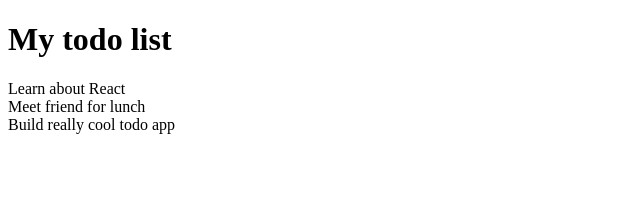
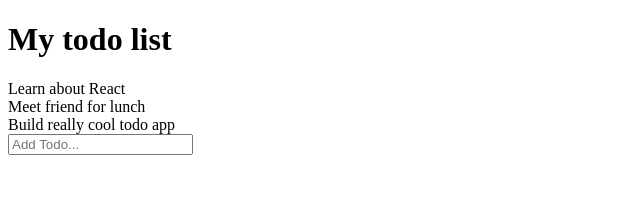
Before and after one commit to supremeoverlord-ofdoom/todo-list, a React (Vite) app: page / in a window 1280 px wide. Shown: the top 205 px of the page, without its empty margins (0-640 px from the left). Built offline with nearby package versions, Linux system fonts and the light colour scheme.

Commit message:
add the ability to create new todo items
step 6

```diff
--- a/src/App.jsx
+++ b/src/App.jsx
@@ -1,5 +1,6 @@
 import React, { useState } from "react";
 import TodoItem from "./components/TodoItem";
+import TodoForm from "./components/TodoForm";
 
 function App() {
   const [todos, setTodos] = useState([
@@ -11,11 +12,14 @@ function App() {
   return (
       <div>
       <h1>My todo list</h1>
-      {todos.map((todo, index) => (
+      {todos.map((todo, index) => (  //loops over the list f- for every item in this list give me a to do item
       <TodoItem todo={todo} key={index} />
       ))}
+      <TodoForm />
       </div>
     );
   }
 
   export default App;
+
+  //container for the whole app
--- /dev/null
+++ b/src/components/TodoForm.jsx
@@ -0,0 +1,11 @@
+import React from "react";
+
+function TodoForm() {
+    return (
+        <form>
+        <input type="text" placeholder="Add Todo..." />
+        </form>
+    );
+}
+
+export default TodoForm;
```
